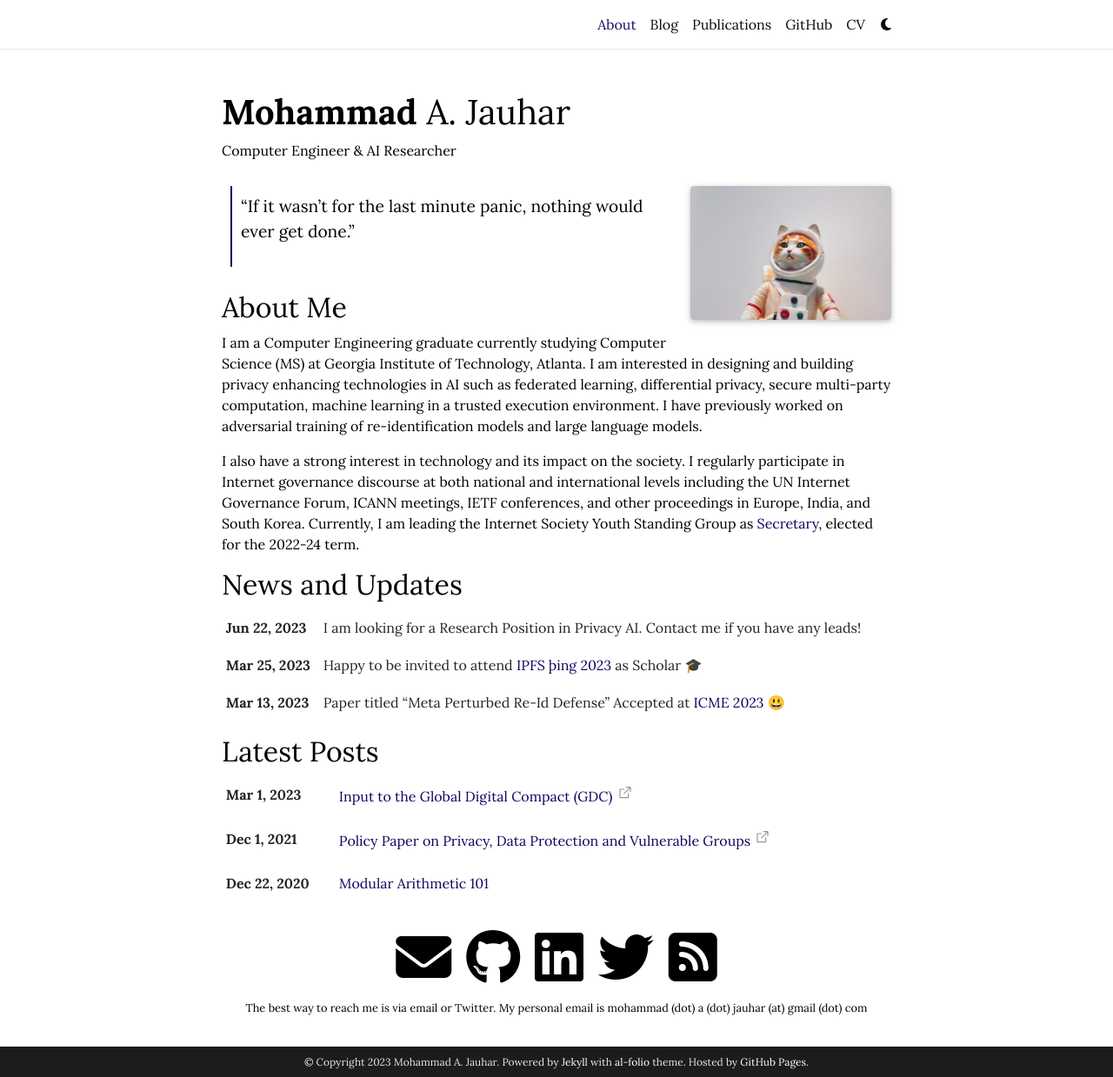
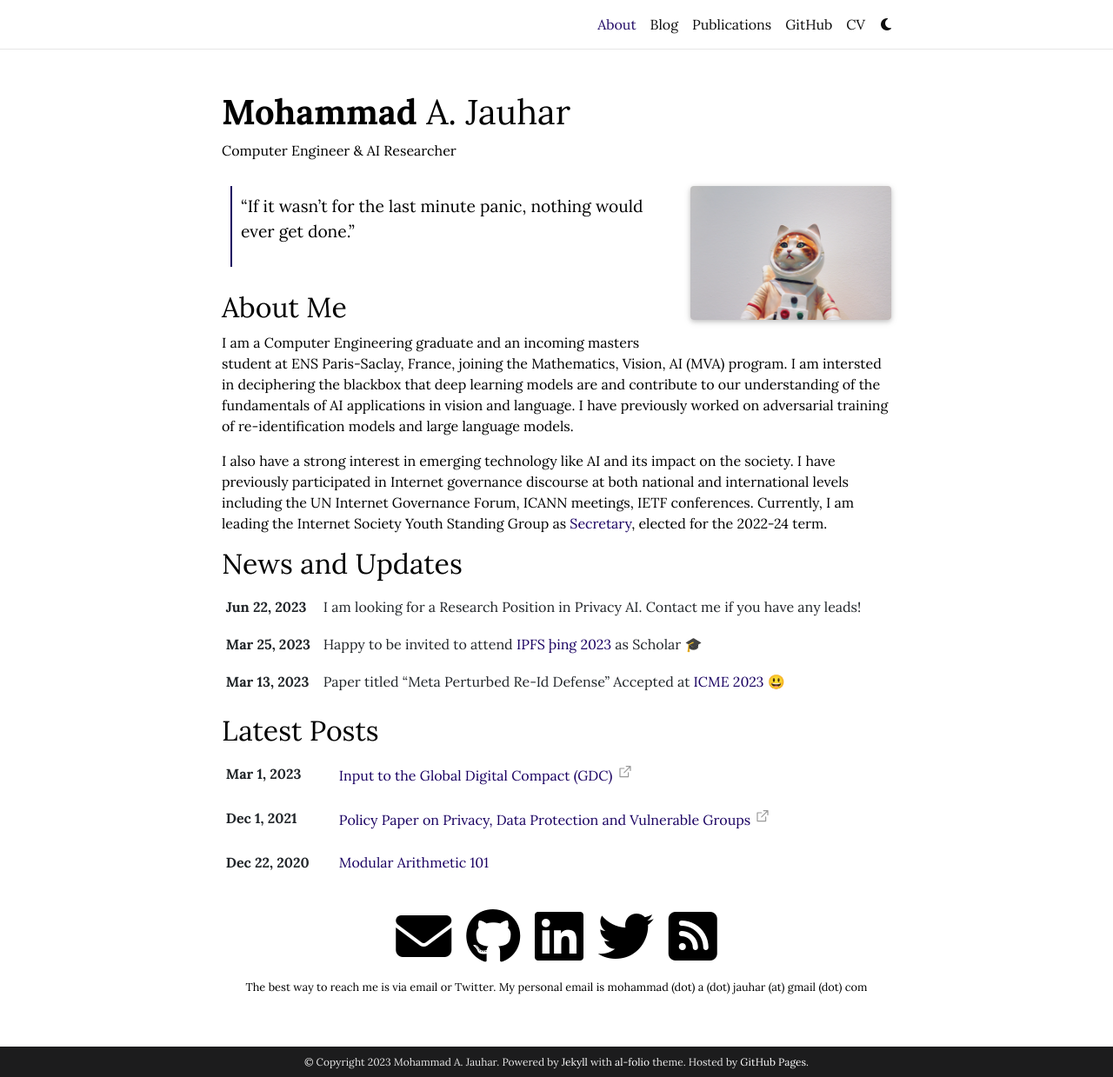
Before and after one commit to majauhar/majauhar.github.io, a Jekyll site: the page built from _pages/about.md, in a window 1280 px wide and 1239 px high. Shown: the whole window at 87% size. Built offline with Jekyll 4.4.1, drawn with Linux system fonts in a browser that asks for light colours; full-size pictures stand in for the smaller copies a plugin makes; comment, search, counter and statistics services are not loaded; a style sheet for code colours, icons or effects is not loaded.

Commit message:
Update about.md

```diff
--- a/_pages/about.md
+++ b/_pages/about.md
@@ -19,9 +19,9 @@ social: true  # includes social icons at the bottom of the page
 
 ## About Me
 
-I am a Computer Engineering graduate currently studying Computer Science (MS) at Georgia Institute of Technology, Atlanta. I am interested in designing and building privacy enhancing technologies in AI such as federated learning, differential privacy, secure multi-party computation, machine learning in a trusted execution environment. I have previously worked on adversarial training of re-identification models and large language models.
+I am a Computer Engineering graduate and an incoming masters student at ENS Paris-Saclay, France, joining the Mathematics, Vision, AI (MVA) program. I am intersted in deciphering the blackbox that deep learning models are and contribute to our understanding of the fundamentals of AI applications in vision and language. I have previously worked on adversarial training of re-identification models and large language models.
 
-I also have a strong interest in technology and its impact on the society. I regularly participate in Internet governance discourse at both national and international levels including the UN Internet Governance Forum, ICANN meetings, IETF conferences, and other proceedings in Europe, India, and South Korea. Currently, I am leading the Internet Society Youth Standing Group as <a href="https://youthsig.org/"> Secretary</a>, elected for the 2022-24 term.
+I also have a strong interest in emerging technology like AI and its impact on the society. I have previously participated in Internet governance discourse at both national and international levels including the UN Internet Governance Forum, ICANN meetings, IETF conferences. Currently, I am leading the Internet Society Youth Standing Group as <a href="https://youthsig.org/"> Secretary</a>, elected for the 2022-24 term.
 
 
 
```
